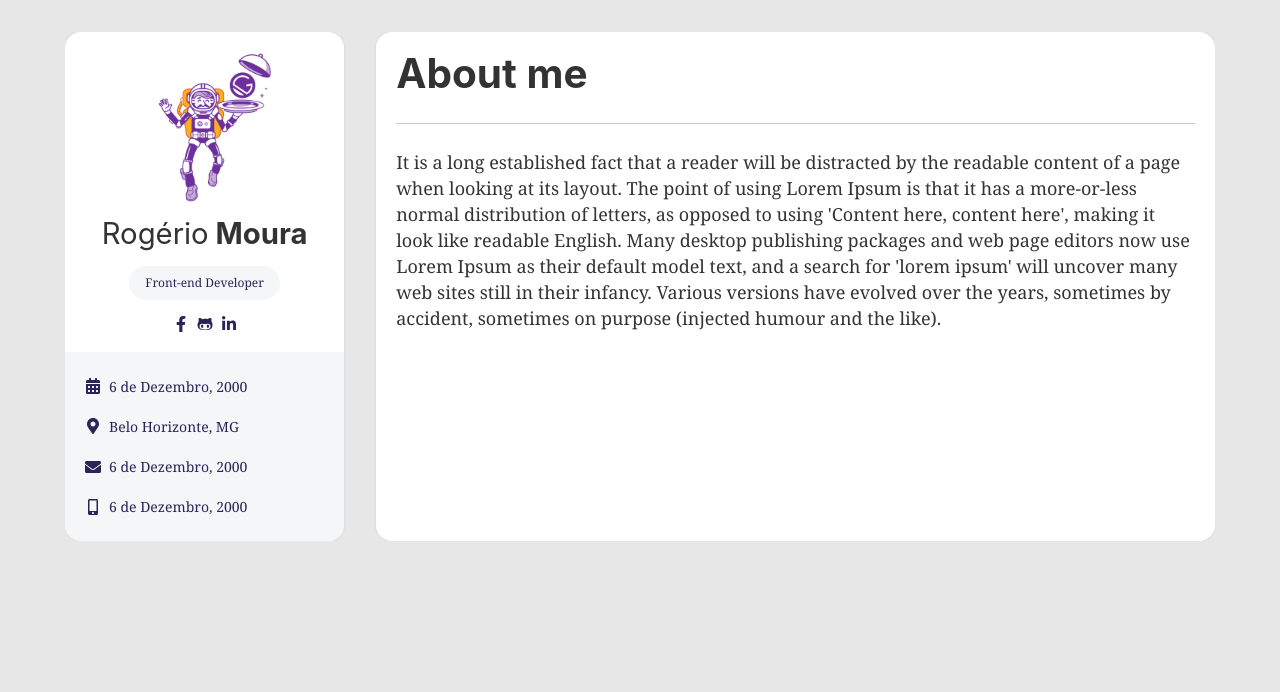
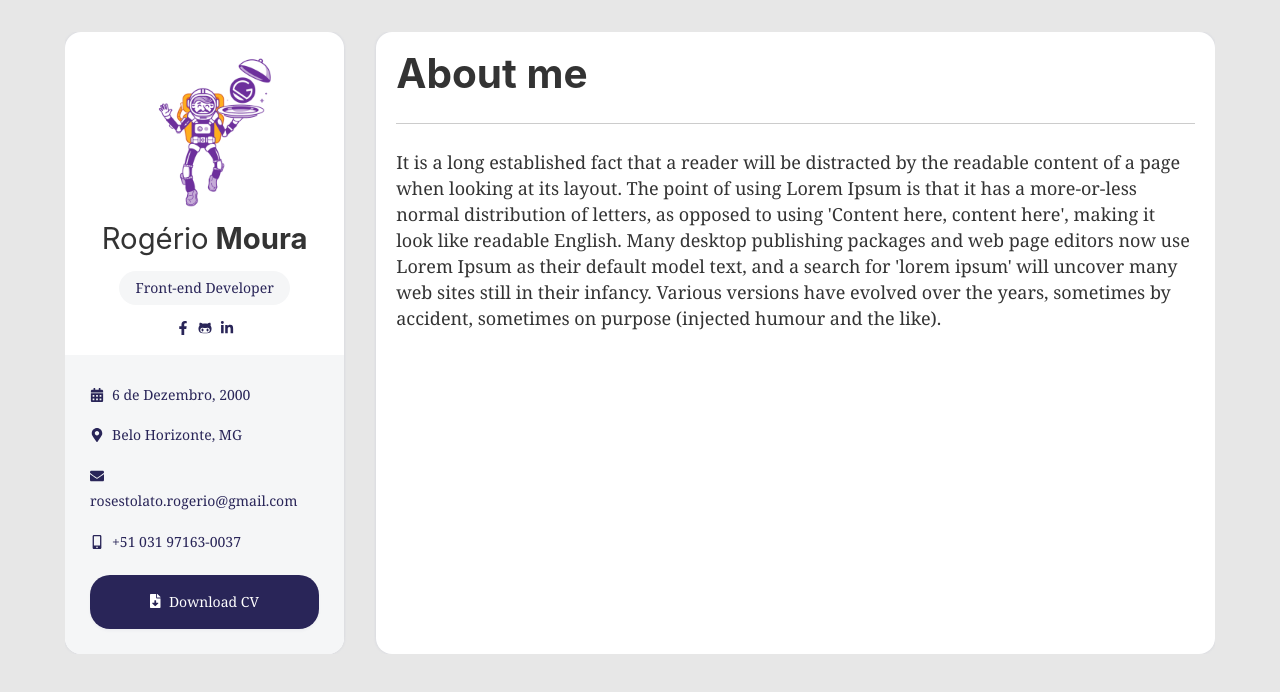
Before and after one commit to roger067/My-Portfolio, a Gatsby site: page / in a window 1280 px wide. Built offline with nearby package versions, Linux system fonts and the light colour scheme; Gatsby itself is replaced by a stand-in of ours.

Commit message:
adding download button

```diff
--- a/src/components/header.js
+++ b/src/components/header.js
@@ -11,6 +11,7 @@ import {
   faMapMarkerAlt,
   faEnvelope,
   faMobileAlt,
+  faFileDownload,
 } from "@fortawesome/free-solid-svg-icons"
 
 const Header = () => (
@@ -21,7 +22,7 @@ const Header = () => (
         <span>Rogério</span> Moura
       </h2>
       <div className="pill">Front-end Developer</div>
-      <div>
+      <div className="social-icons">
         <FontAwesomeIcon icon={faFacebookF} />
         <FontAwesomeIcon icon={faGithubAlt} />
         <FontAwesomeIcon icon={faLinkedinIn} />
@@ -37,12 +38,16 @@ const Header = () => (
         </div>
         <div className="info-line">
           <FontAwesomeIcon icon={faEnvelope} />
-          <span>6 de Dezembro, 2000</span>
+          <span>rosestolato.rogerio@gmail.com</span>
         </div>
         <div className="info-line">
           <FontAwesomeIcon icon={faMobileAlt} />
-          <span>6 de Dezembro, 2000</span>
+          <span>+51 031 97163-0037</span>
         </div>
+        <a className="download" href="">
+          <FontAwesomeIcon icon={faFileDownload} />
+          Download CV
+        </a>
       </div>
     </div>
   </div>
--- a/src/components/style.scss
+++ b/src/components/style.scss
@@ -13,7 +13,7 @@ $dark_grey: #292558;
   flex: 1 1 25%;
   background: #fff;
   border-radius: 16px;
-  padding: 20px 0 0;
+  padding: 25px 0 0;
 
   img {
     display: block;
@@ -36,22 +36,22 @@ $dark_grey: #292558;
       display: inline-block;
       background: $grey;
       color: $dark_grey;
-      font-size: 12px;
+      font-size: 14px;
       padding: 4px 16px;
       border-radius: 20px;
     }
 
-    svg {
+    .social-icons > svg {
       color: $dark_grey;
-      width: 16px;
-      height: 16px;
+      width: 14px;
+      height: 14px;
       margin: 16px 4px;
     }
   }
 
   .info-bottom {
     background: $grey;
-    padding: 20px;
+    padding: 25px;
     border-radius: 0 0 16px 16px;
     text-align: left;
 
@@ -61,12 +61,33 @@ $dark_grey: #292558;
         margin-bottom: 0;
       }
       svg {
+        color: $dark_grey;
+        width: 14px;
+        height: 14px;
         margin: 0 8px 0 0;
       }
       span {
         font-size: 14px;
         font-weight: 500;
         color: $dark_grey;
+      }
+    }
+
+    a.download {
+      width: 100%;
+      display: block;
+      text-align: center;
+      text-decoration: none;
+      font-size: 14px;
+      margin-top: 20px;
+      background: $dark_grey;
+      color: #fff;
+      border-radius: 20px;
+      padding: 14px;
+      box-shadow: rgba(41, 39, 95, 0.04) 0px 2px 3px 0px;
+
+      svg {
+        margin-right: 8px;
       }
     }
   }
```
